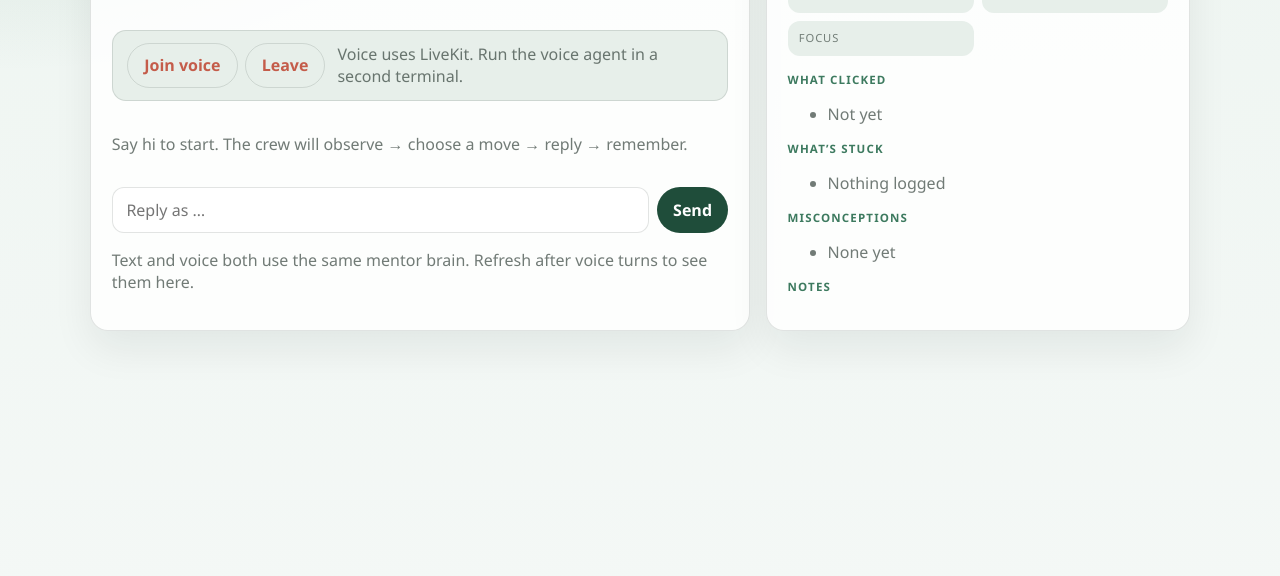
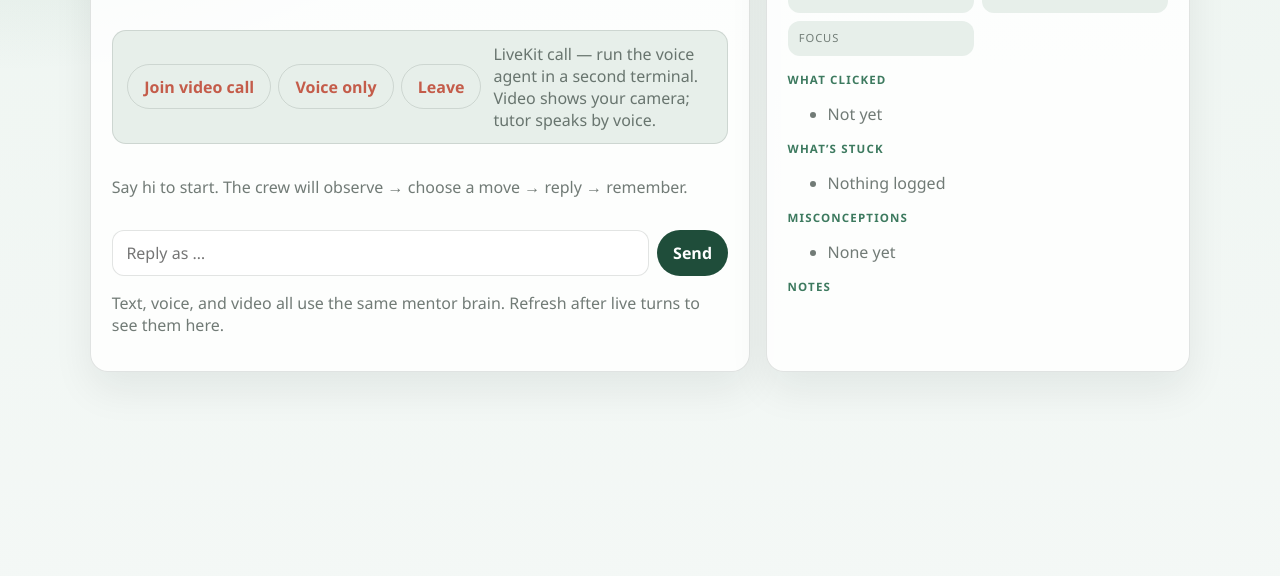
Before and after one commit to shankarv27j/beside, a FastAPI app: template beside/app/templates/classroom.html in a window 1280 px wide. Shown: the part 203-779 px from the top of the page. Run offline with FastAPI, Linux system fonts and the light colour scheme; the template is opened without the code that fills it, so the values that code supplies are empty; some libraries are stand-ins or nearby versions.

Commit message:
Add video call UI

```diff
--- a/beside/app/templates/classroom.html
+++ b/beside/app/templates/classroom.html
@@ -18,16 +18,29 @@
       </div>
     </div>
 
+    <div class="call-stage hidden" id="call-stage" aria-live="polite">
+      <div class="call-tile tutor-tile">
+        <div class="call-avatar" aria-hidden="true">B</div>
+        <p class="call-label">Beside tutor</p>
+        <p class="call-sub muted" id="tutor-call-state">Waiting…</p>
+      </div>
+      <div class="call-tile child-tile">
+        <video id="local-video" autoplay playsinline muted></video>
+        <p class="call-label">{{ child.name }}</p>
+      </div>
+    </div>
+
     <div class="voice-bar" data-session-id="{{ session.id }}">
       <div class="voice-actions">
-        <button type="button" id="voice-join" class="ghost">Join voice</button>
+        <button type="button" id="video-join" class="ghost">Join video call</button>
+        <button type="button" id="voice-join" class="ghost">Voice only</button>
         <button type="button" id="voice-leave" class="ghost" disabled>Leave</button>
       </div>
-      <p id="voice-status" class="muted">Voice uses LiveKit. Run the voice agent in a second terminal.</p>
+      <p id="voice-status" class="muted">LiveKit call — run the voice agent in a second terminal. Video shows your camera; tutor speaks by voice.</p>
     </div>
 
     <div id="thinking" class="thinking hidden" aria-live="polite">
-      Tutor is thinking… (local Ollama can take 10–30s)
+      Tutor is thinking…
     </div>
 
     <div id="transcript" class="transcript">
@@ -38,7 +51,7 @@
       <input id="message" name="message" placeholder="Reply as {{ child.name }}…" required autocomplete="off" />
       <button id="send" type="submit">Send</button>
     </form>
-    <p id="status" class="muted">Text and voice both use the same mentor brain. Refresh after voice turns to see them here.</p>
+    <p id="status" class="muted">Text, voice, and video all use the same mentor brain. Refresh after live turns to see them here.</p>
   </section>
 
   <aside class="card model">
@@ -69,9 +82,13 @@
   const message = document.getElementById("message");
   const status = document.getElementById("status");
   const transcript = document.getElementById("transcript");
+  const videoJoin = document.getElementById("video-join");
   const voiceJoin = document.getElementById("voice-join");
   const voiceLeave = document.getElementById("voice-leave");
   const voiceStatus = document.getElementById("voice-status");
+  const callStage = document.getElementById("call-stage");
+  const localVideo = document.getElementById("local-video");
+  const tutorCallState = document.getElementById("tutor-call-state");
   const sessionId = document.querySelector(".voice-bar").dataset.sessionId;
 
   let room = null;
@@ -80,7 +97,28 @@
     voiceStatus.textContent = text;
   }
 
-  voiceJoin.addEventListener("click", async () => {
+  function setConnectedUi(withVideo) {
+    videoJoin.disabled = true;
+    voiceJoin.disabled = true;
+    voiceLeave.disabled = false;
+    callStage.classList.toggle("hidden", !withVideo);
+    if (!withVideo) {
+      localVideo.srcObject = null;
+    }
+  }
+
+  function resetCallUi() {
+    videoJoin.disabled = false;
+    voiceJoin.disabled = false;
+    voiceLeave.disabled = true;
+    callStage.classList.add("hidden");
+    localVideo.srcObject = null;
+    tutorCallState.textContent = "Waiting…";
+    document.querySelectorAll("[data-beside-audio]").forEach((el) => el.remove());
+  }
+
+  async function joinLiveKit({ withVideo }) {
+    videoJoin.disabled = true;
     voiceJoin.disabled = true;
     setVoiceStatus("Getting LiveKit token…");
     try {
@@ -103,44 +141,76 @@
       if (!LK) {
         throw new Error("LiveKit client failed to load from CDN");
       }
-      room = new LK.Room();
+
+      room = new LK.Room({
+        adaptiveStream: true,
+        dynacast: true,
+      });
+
       room.on(LK.RoomEvent.Disconnected, () => {
-        setVoiceStatus("Disconnected from voice.");
-        voiceJoin.disabled = false;
-        voiceLeave.disabled = true;
+        setVoiceStatus("Disconnected from call.");
         room = null;
+        resetCallUi();
       });
+
       room.on(LK.RoomEvent.TrackSubscribed, (track) => {
         if (track.kind === LK.Track.Kind.Audio) {
           const el = track.attach();
           el.dataset.besideAudio = "1";
           document.body.appendChild(el);
-          setVoiceStatus("Connected — tutor can speak. Talk when ready.");
+          tutorCallState.textContent = "Speaking / listening";
+          setVoiceStatus(
+            withVideo
+              ? "Video call connected — speak with the tutor."
+              : "Connected — tutor can speak. Talk when ready."
+          );
+        }
+        if (track.kind === LK.Track.Kind.Video) {
+          // Future: attach remote human/avatar video here
+        }
+      });
+
+      room.on(LK.RoomEvent.LocalTrackPublished, (pub) => {
+        if (pub.track && pub.track.kind === LK.Track.Kind.Video) {
+          pub.track.attach(localVideo);
         }
       });
 
       setVoiceStatus("Connecting to LiveKit…");
       await room.connect(data.url, data.token);
       await room.localParticipant.setMicrophoneEnabled(true);
-      voiceLeave.disabled = false;
-      setVoiceStatus("Connected — mic on. Speak as the child.");
+
+      if (withVideo) {
+        await room.localParticipant.setCameraEnabled(true);
+        const camPub = room.localParticipant.getTrackPublication(LK.Track.Source.Camera);
+        if (camPub && camPub.track) {
+          camPub.track.attach(localVideo);
+        }
+        tutorCallState.textContent = "On call (voice)";
+        setConnectedUi(true);
+        setVoiceStatus("Video call connected — camera + mic on.");
+      } else {
+        setConnectedUi(false);
+        setVoiceStatus("Connected — mic on. Speak as the child.");
+      }
     } catch (err) {
-      voiceJoin.disabled = false;
+      resetCallUi();
       const msg = err && err.message ? err.message : String(err);
       setVoiceStatus(msg);
-      console.error("Join voice failed", err);
+      console.error("Join call failed", err);
     }
-  });
+  }
+
+  videoJoin.addEventListener("click", () => joinLiveKit({ withVideo: true }));
+  voiceJoin.addEventListener("click", () => joinLiveKit({ withVideo: false }));
 
   voiceLeave.addEventListener("click", async () => {
     if (room) {
       await room.disconnect();
       room = null;
     }
-    document.querySelectorAll("[data-beside-audio]").forEach((el) => el.remove());
-    voiceJoin.disabled = false;
-    voiceLeave.disabled = true;
-    setVoiceStatus("Left voice room.");
+    resetCallUi();
+    setVoiceStatus("Left call.");
   });
 
   form.addEventListener("submit", async (event) => {
```
Also changed, not shown: beside/app/static/styles.css (+65 -0 lines), beside/README.md.
